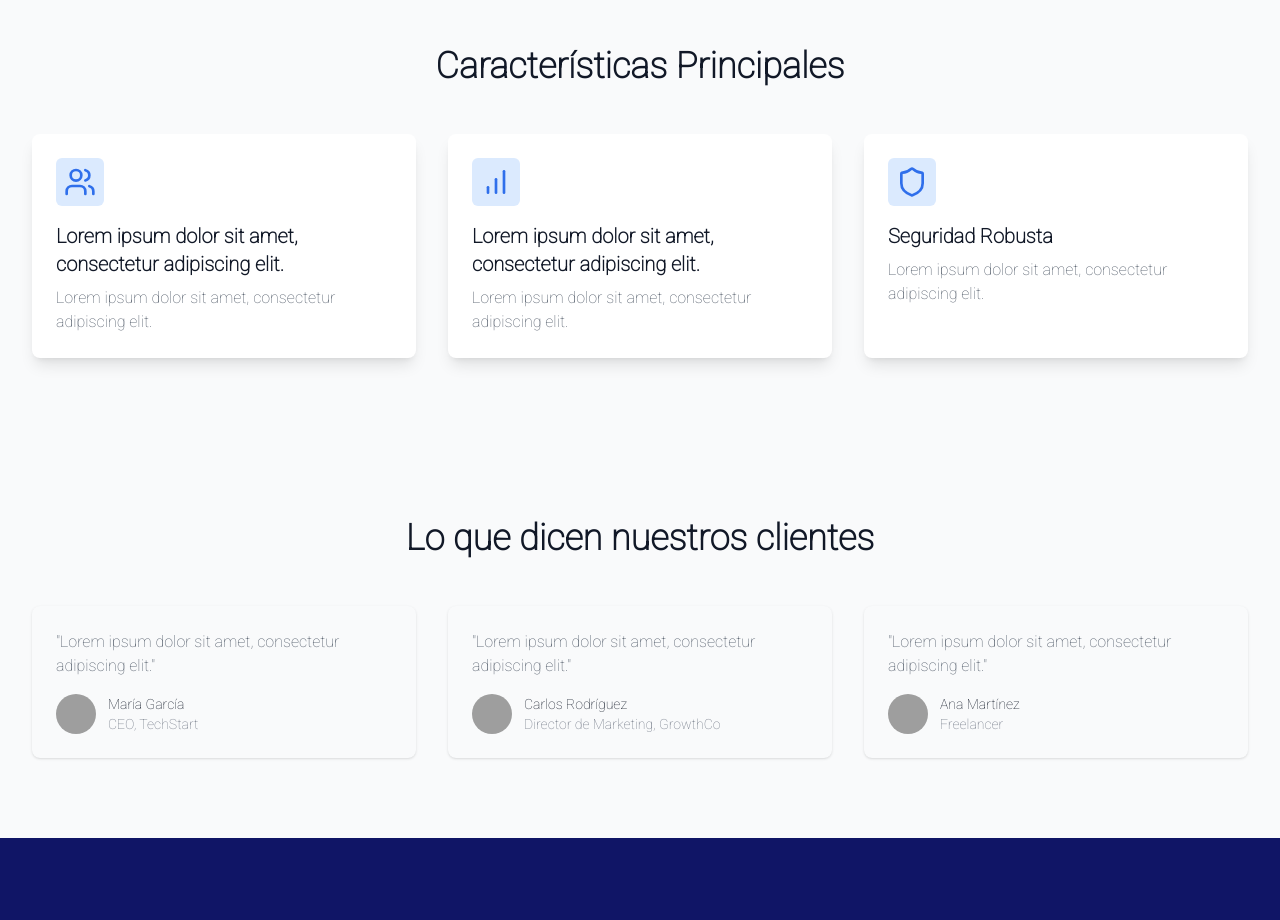
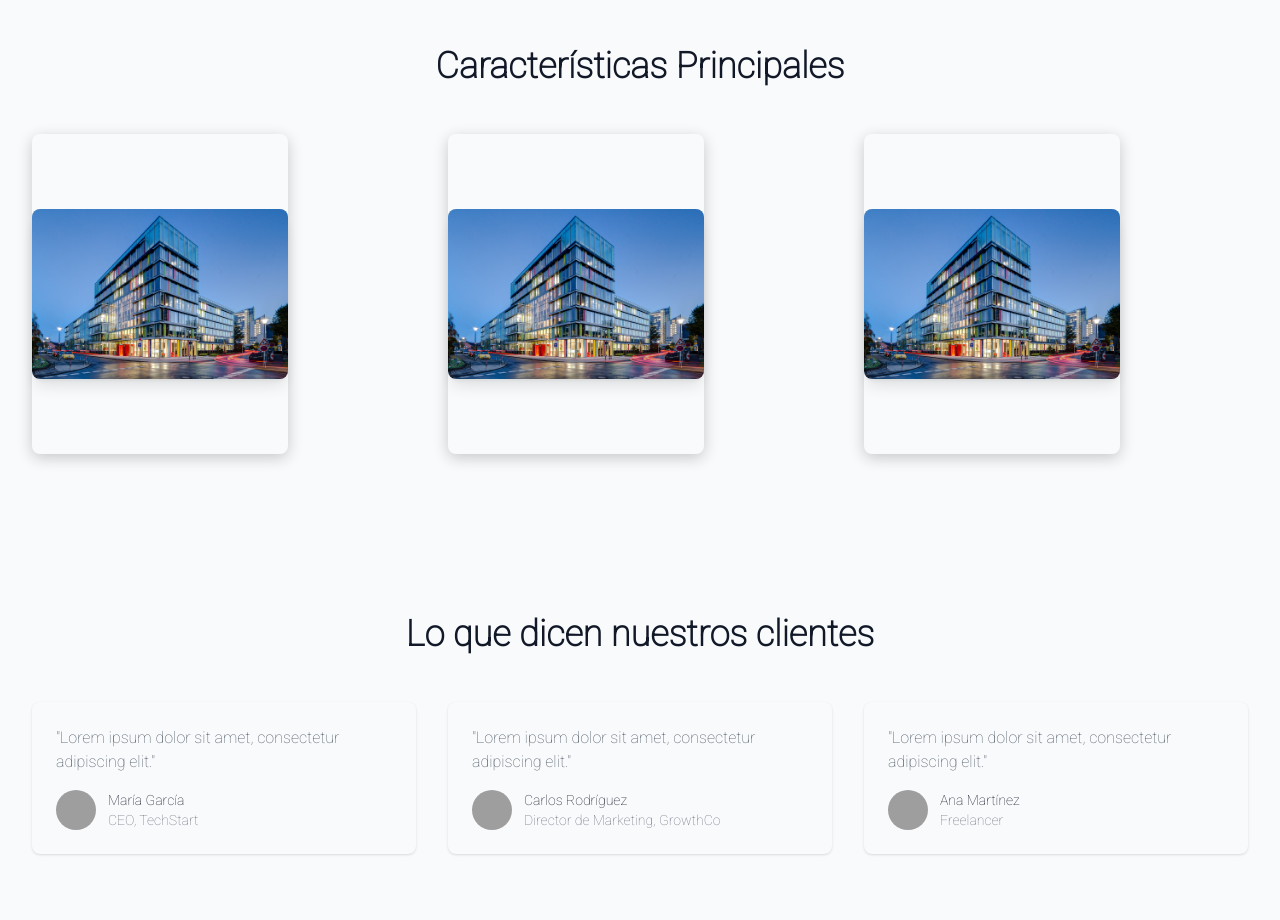
Before and after one commit to richard2703/aion-web, a Next.js app: page / in a window 1280 px wide. Shown: the part 860-1780 px from the top of the page. Built offline with nearby package versions, Linux system fonts and the light colour scheme; grey boxes are pictures that could not be loaded.

Commit message:
feat: card auto giratorio en inicio

```diff
--- a/app/page.tsx
+++ b/app/page.tsx
@@ -8,6 +8,7 @@ import {
   Shield,
   CheckCircle,
 } from "lucide-react";
+import Image from "next/image";
 
 export default function Page() {
   const [text, setText] = useState("");
@@ -113,18 +114,44 @@ export default function Page() {
                   "Lorem ipsum dolor sit amet, consectetur adipiscing elit. ",
               },
             ].map((feature, index) => (
-              <div key={index} className="bg-white rounded-lg shadow-lg p-6">
-                <div className="flex items-center justify-center w-12 h-12 rounded-md bg-blue-100 mb-4">
-                  {feature.icon}
+              <div className="flip-card">
+                {/* Card Inner - both front and back are within this wrapper */}
+                <div className="flip-card-inner">
+                  {/* Front Side of the Card */}
+                  <div className="flip-card-front text-white flex items-center justify-center rounded-lg shadow-lg">
+                    <div>
+                      <Image
+                        src="/Münster.jpg"
+                        alt="Card Image"
+                        width={600}
+                        height={800}
+                        className="rounded-lg shadow-lg"
+                      />
+                    </div>
+                  </div>
+
+                  {/* Back Side of the Card */}
+                  <div className="flip-card-back text-white flex items-center justify-center rounded-lg shadow-lg">
+                    <div className="p-6">
+                      <div className="flex items-center justify-center w-12 rounded-md bg-blue-100 mb-4">
+                        {feature.icon}
+                      </div>
+                      <h3 className="text-xl font-bold text-gray-900 mb-2">
+                        {feature.title}
+                      </h3>
+                      <p className="text-gray-600">{feature.description}</p>
+                    </div>
+                  </div>
                 </div>
-                <h3 className="text-xl font-bold text-gray-900 mb-2">
-                  {feature.title}
-                </h3>
-                <p className="text-gray-600">{feature.description}</p>
               </div>
             ))}
           </div>
         </div>
+      </section>
+
+      {/* Call to Action Section */}
+      <section>
+        <div className="flex justify-center items-center bg-gray-200"></div>
       </section>
 
       {/* Testimonials Section */}
--- a/app/ui/global.css
+++ b/app/ui/global.css
@@ -16,3 +16,40 @@ input[type='number']::-webkit-outer-spin-button {
   -webkit-appearance: none;
   margin: 0;
 }
+
+/* Clases para la tarjeta giratoria */
+.flip-card {
+  perspective: 1000px;
+  width: 16rem; /* Matches w-64 */
+  height: 20rem; /* Matches h-80 */
+}
+
+.flip-card-inner {
+  position: relative;
+  width: 100%;
+  height: 100%;
+  text-align: center;
+  transition: transform 0.6s;
+  transform-style: preserve-3d;
+}
+
+.flip-card:hover .flip-card-inner {
+  transform: rotateY(180deg);
+}
+
+.flip-card-front,
+.flip-card-back {
+  position: absolute;
+  width: 100%;
+  height: 100%;
+  backface-visibility: hidden;
+  display: flex;
+  align-items: center;
+  justify-content: center;
+  border-radius: 0.5rem; /* Matches rounded-lg */
+  box-shadow: 0px 4px 15px rgba(0, 0, 0, 0.2);
+}
+
+.flip-card-back {
+  transform: rotateY(180deg);
+}
--- a/app/ui/pagelayout/header.tsx
+++ b/app/ui/pagelayout/header.tsx
@@ -11,7 +11,7 @@ const navItems = [
   { name: "Nosotros", href: "/about" },
   { name: "Tecnología", href: "/technology" },
   { name: "Contácto", href: "/contact" },
-  { name: "Noticias", href: "/news" },
+  // { name: "Noticias", href: "/news" },
   { name: "FAQ'S", href: "/faq" },
 ];
 
```
